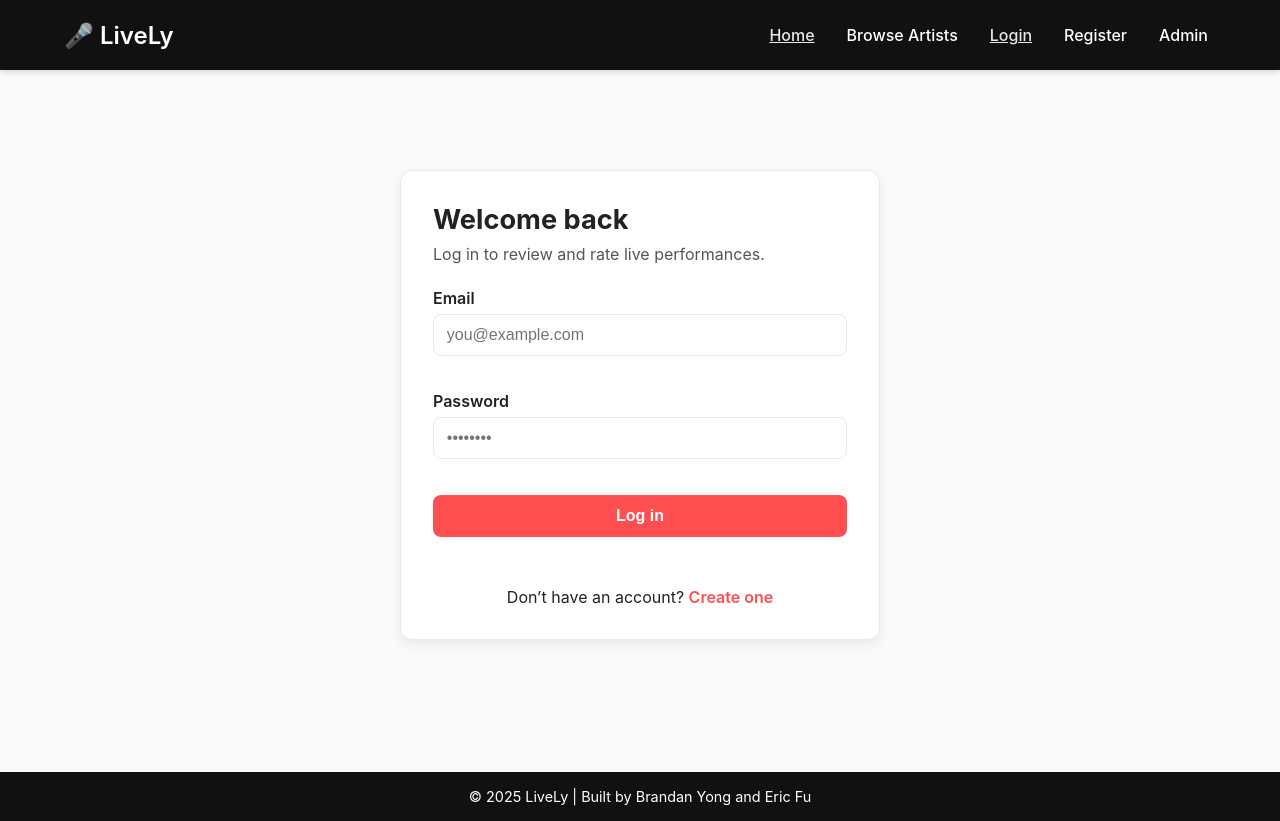
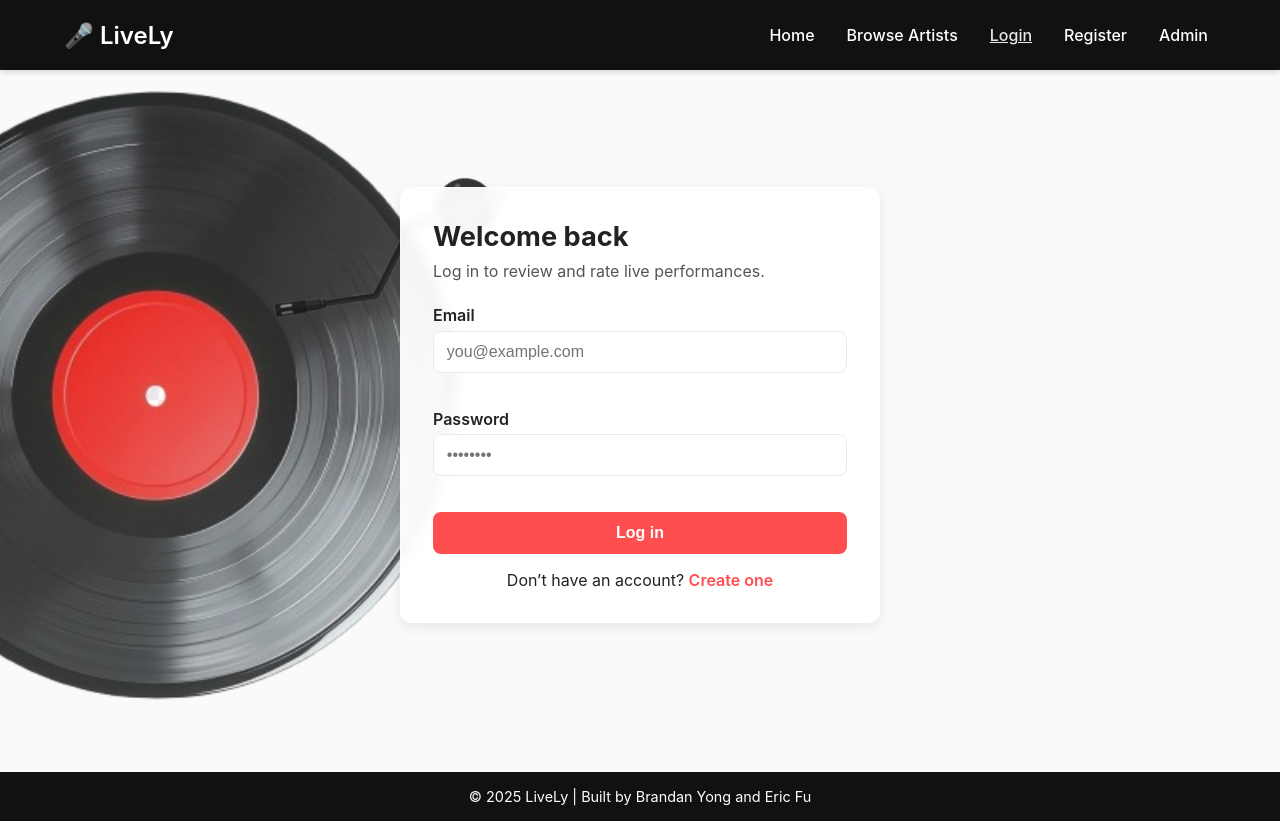
Before and after one commit to byong821/Artist-Live-Review-Page, a website: page public/login.html in a window 1280 px wide. Drawn offline with Linux system fonts and the light colour scheme.

Commit message:
added spinning vinyl feature

```diff
--- a/public/login.html
+++ b/public/login.html
@@ -13,7 +13,7 @@
         <div class="logo">🎤 LiveLy</div>
         <nav class="navbar">
           <ul>
-            <li><a href="index.html" class="active">Home</a></li>
+            <li><a href="index.html">Home</a></li>
             <li><a href="browse.html">Browse Artists</a></li>
             <li><a class="active" href="login.html">Login</a></li>
             <li><a href="register.html">Register</a></li>
@@ -23,7 +23,13 @@
       </div>
     </header>
 
-    <!-- ===== AUTH CARD ===== -->
+    <!-- Spinning Vinyl Background -->
+    <img src="img/vinyl.png" alt="Spinning vinyl record" class="vinyl-img" />
+
+    <!-- Record Player Needle (overlay on top of vinyl) -->
+    <img src="img/needle.png" alt="Record Player Needle" class="needle-img" />
+
+    <!-- ===== LOGIN FORM ===== -->
     <main class="container auth-wrap">
       <section class="auth-card">
         <h1>Welcome back</h1>
--- a/public/styles/auth.css
+++ b/public/styles/auth.css
@@ -30,19 +30,22 @@ body {
   color: var(--ink);
   background-color: var(--bg);
   overflow-x: hidden;
+  scroll-behavior: smooth;
 }
 
 /* ===============================
-   HEADER / NAVBAR (IDENTICAL TO HOME)
+   HEADER / NAVBAR
 =================================*/
 .header {
   background-color: var(--accent);
   color: white;
   width: 100%;
-  height: 70px; /* fixed height */
+  height: 70px;
   display: flex;
   align-items: center;
   box-shadow: 0 2px 6px rgba(0, 0, 0, 0.15);
+  position: relative;
+  z-index: 5;
 }
 
 .header-content {
@@ -57,7 +60,6 @@ body {
 .logo {
   font-size: 1.5rem;
   font-weight: 600;
-  white-space: nowrap;
 }
 
 .navbar ul {
@@ -87,18 +89,21 @@ body {
 .auth-wrap {
   display: grid;
   place-items: center;
-  min-height: calc(100vh - 70px - 60px); /* header + footer space */
+  min-height: calc(100vh - 70px - 60px);
   padding: 2rem 0;
+  position: relative;
+  z-index: 5;
 }
 
 .auth-card {
   width: 100%;
   max-width: 480px;
-  background: var(--panel);
-  border: 1px solid var(--line);
+  background: rgba(255, 255, 255, 0.95);
   border-radius: 12px;
   padding: 2rem;
   box-shadow: 0 4px 12px rgba(0, 0, 0, 0.08);
+  backdrop-filter: blur(5px);
+  border: 1px solid rgba(255, 255, 255, 0.3);
 }
 
 .auth-card h1 {
@@ -121,12 +126,6 @@ body {
   gap: 0.35rem;
 }
 
-.field.checkbox {
-  flex-direction: row;
-  align-items: center;
-  gap: 0.5rem;
-}
-
 label {
   font-weight: 600;
 }
@@ -139,9 +138,9 @@ input[type='text'] {
   border: 1px solid var(--line);
   border-radius: 8px;
   font-size: 1rem;
-  outline: none;
   background: #fff;
   color: var(--ink);
+  outline: none;
 }
 
 input:focus {
@@ -158,7 +157,6 @@ input:focus {
 .form-status {
   margin-top: 1rem;
   text-align: center;
-  min-height: 1.2em;
   font-size: 0.95rem;
 }
 
@@ -192,10 +190,12 @@ input:focus {
   padding: 1rem 0;
   font-size: 0.9rem;
   margin-top: 2rem;
+  position: relative;
+  z-index: 5;
 }
 
 /* ===============================
-   MISC
+   ALT LINK
 =================================*/
 .alt {
   margin-top: 1rem;
@@ -210,6 +210,32 @@ input:focus {
 
 .alt a:hover {
   text-decoration: underline;
+}
+
+/* ===============================
+   SPINNING VINYL IMAGE
+=================================*/
+.vinyl-img {
+  position: absolute; /* scrolls with the page */
+  top: 50%;
+  left: -250px; /* offset to the left */
+  width: 800px;
+  height: 800px;
+  object-fit: contain;
+  transform: translateY(-50%);
+  animation: spinVinyl 10s linear infinite;
+  z-index: 0; /* behind everything */
+  opacity: 0.85;
+  pointer-events: none; /* allow clicking through */
+}
+
+@keyframes spinVinyl {
+  from {
+    transform: translateY(-50%) rotate(0deg);
+  }
+  to {
+    transform: translateY(-50%) rotate(360deg);
+  }
 }
 
 /* ===============================
@@ -229,4 +255,44 @@ input:focus {
   .auth-card {
     padding: 1.5rem;
   }
+
+  .vinyl-img {
+    width: 550px;
+    height: 550px;
+    left: -150px;
+  }
 }
+
+/* ===============================
+   RECORD NEEDLE OVERLAY
+=================================*/
+.needle-img {
+  position: absolute;
+  top: 12%; /* adjust this to move vertically */
+  left: 240px; /* adjust for horizontal alignment */
+  width: 380px; /* scale needle image */
+  height: auto;
+  z-index: 2; /* sits above the vinyl */
+  transform: rotate(18deg); /* tilt slightly inward toward the record */
+  transform-origin: top left;
+  opacity: 0.9;
+  pointer-events: none; /* don’t block clicks */
+  transition: transform 0.3s ease;
+}
+
+/* Optional hover “wobble” animation */
+@keyframes needleWobble {
+  0% {
+    transform: rotate(16deg);
+  }
+  50% {
+    transform: rotate(20deg);
+  }
+  100% {
+    transform: rotate(16deg);
+  }
+}
+
+.needle-img:hover {
+  animation: needleWobble 3s ease-in-out infinite;
+}
```
Also changed, not shown: public/img/needle.png (added), public/img/vinyl.png (added).
